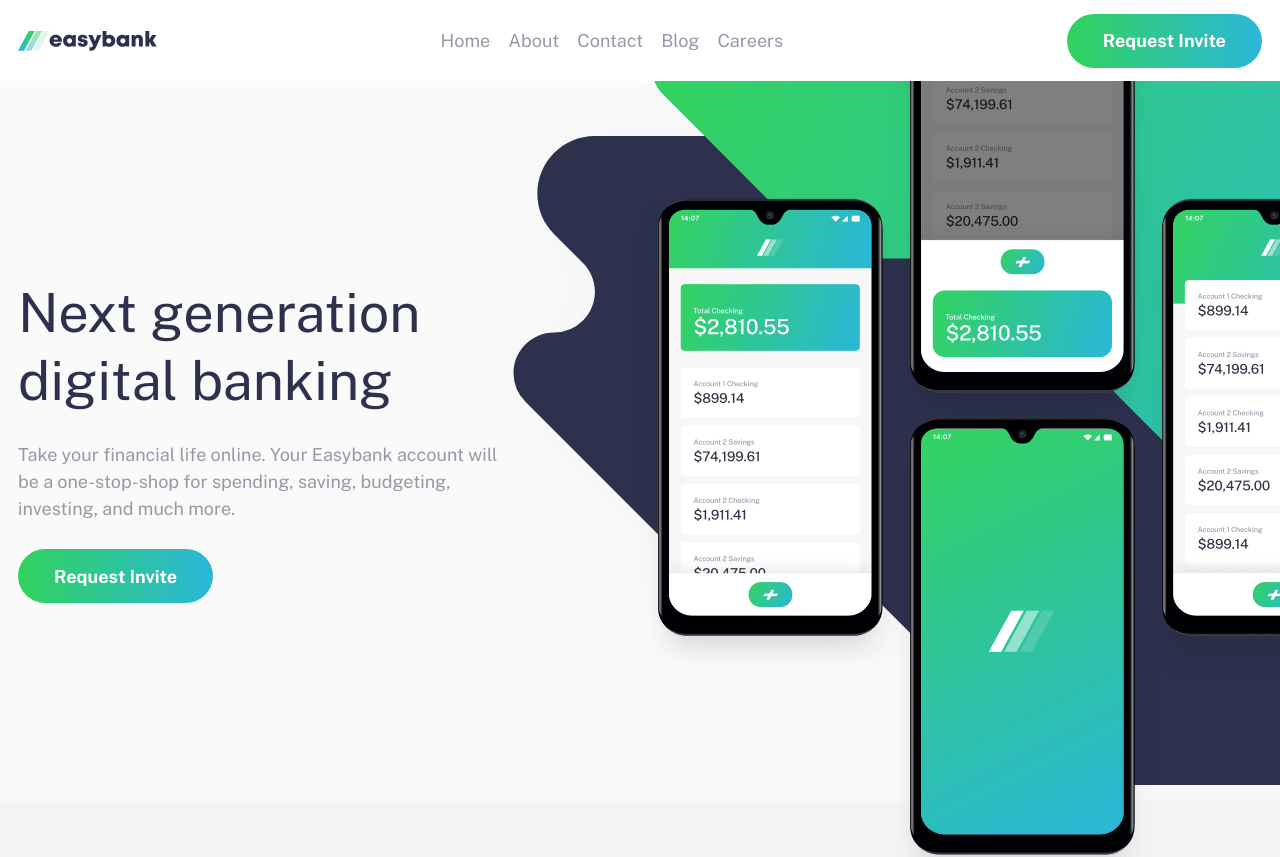
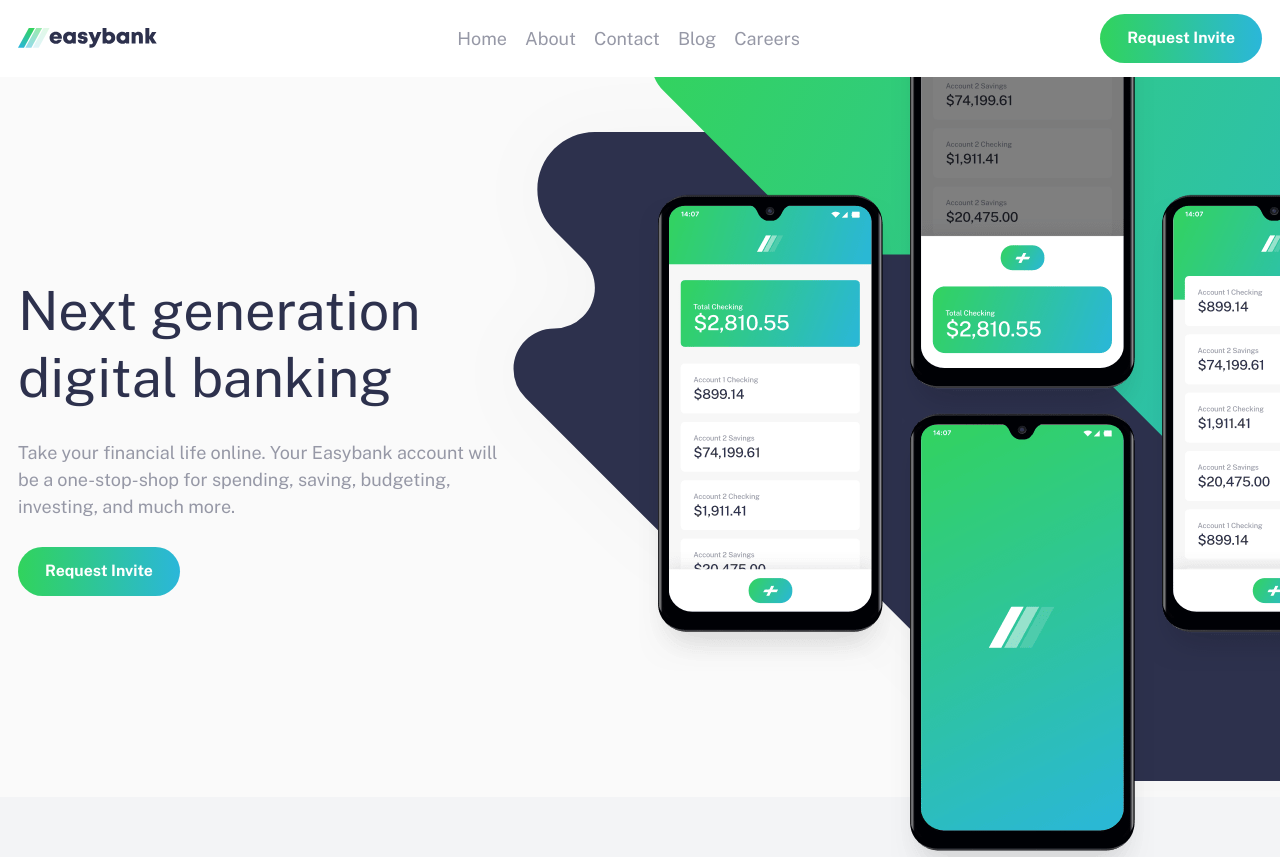
Before and after one commit to xuanhung1509/easybank-landing-page, a React (Vite) app: page / in a window 1280 px wide. Shown: the top 857 px of the page. Built offline with nearby package versions, Linux system fonts and the light colour scheme.

Commit message:
style: add default button type, add hover style

```diff
--- a/src/components/shared/Button.jsx
+++ b/src/components/shared/Button.jsx
@@ -2,7 +2,10 @@
 
 function Button({ children }) {
   return (
-    <button className='bg-eb-gradient rounded-full px-8 py-3 font-bold text-white'>
+    <button
+      type='button'
+      className='bg-eb-gradient rounded-full px-6 py-3 text-sm font-bold text-white transition-opacity hover:opacity-50'
+    >
       {children}
     </button>
   );
```
